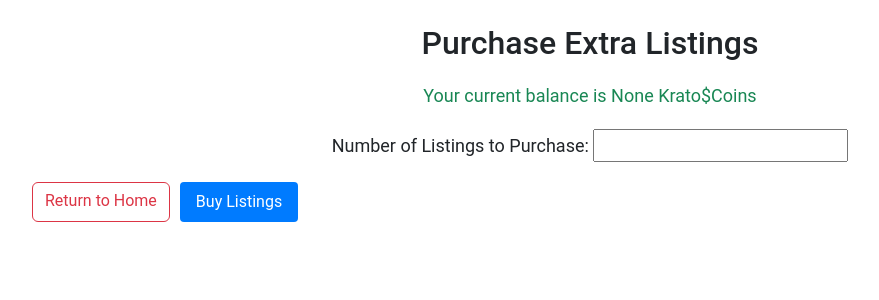
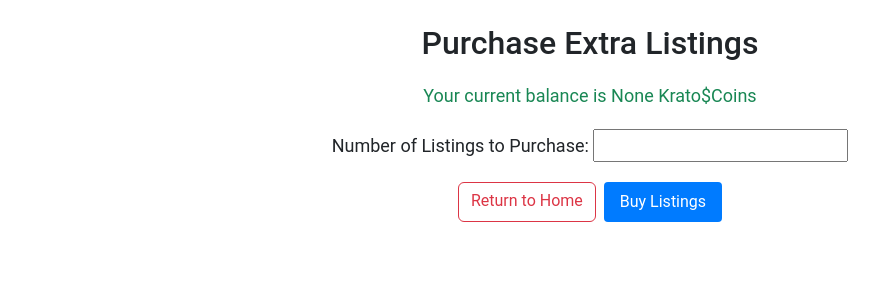
Before and after one commit to sophiechou1/SP25-CampusMart-Final-Project, a Django app: page /CampusMart/purchase/ in a window 1280 px wide. Shown: the part 106-406 px from the top of the page, without its empty margins (50-929 px from the left). Run offline with Django 5.2, Linux system fonts and the light colour scheme.

Commit message:
centered purchase buttons

```diff
--- a/src/CampusMart/templates/CampusMart/purchase_listings.html
+++ b/src/CampusMart/templates/CampusMart/purchase_listings.html
@@ -67,7 +67,7 @@
     <form method="post">
         {% csrf_token %}
         {{ form.as_p }}
-        <div class="button-row">
+        <div class="button-row d-flex justify-content-center gap-2 mt-3">
             <a href="{% url 'CampusMart:index' %}" class="btn btn-outline-danger">
                 Return to Home
             </a>
```
Also changed, not shown: src/db.sqlite3.
